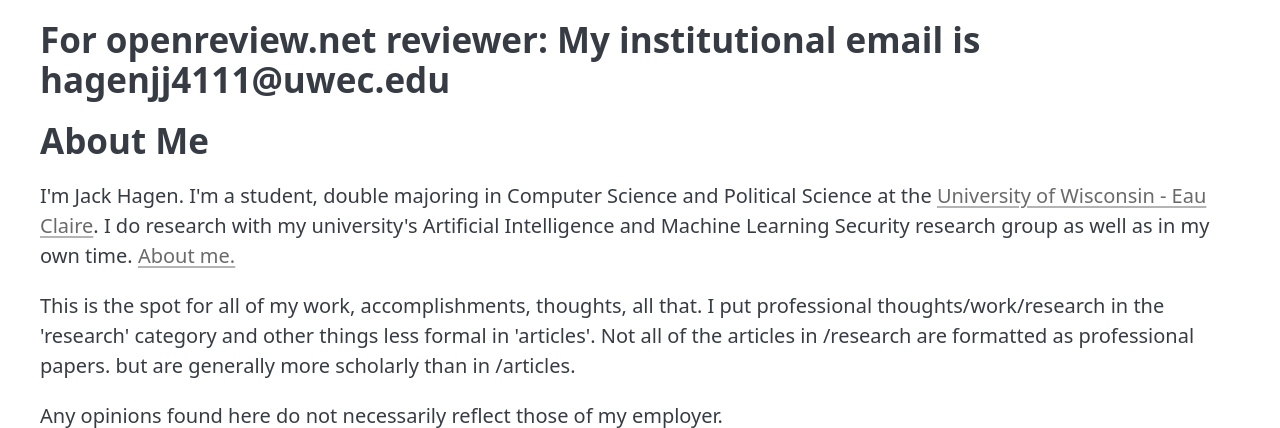
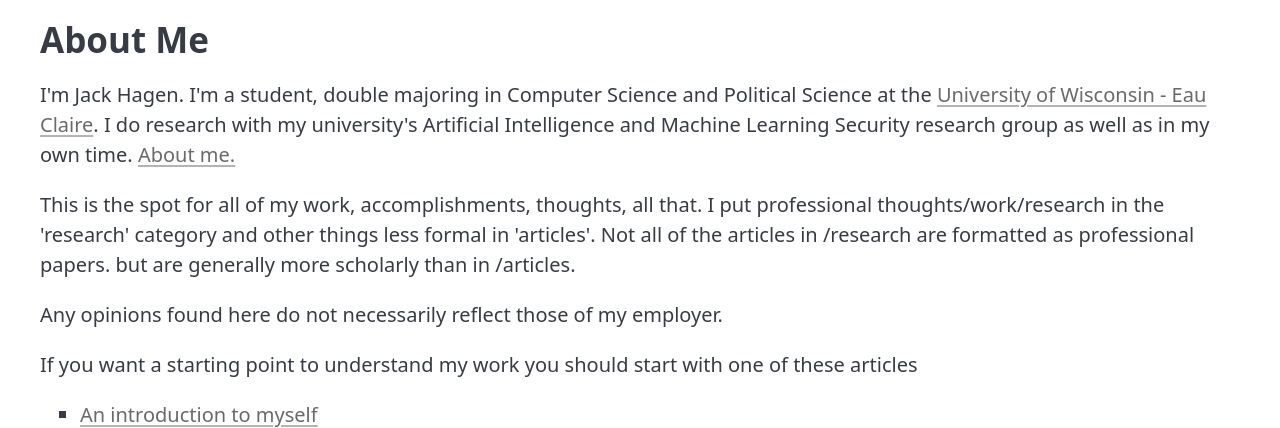
Before and after one commit to ThisIsNotANamepng/blog, a Flask app: page / in a window 1280 px wide. Shown: the part 105-533 px from the top of the page. Run offline with Flask 3, Linux system fonts and the light colour scheme.

Commit message:
Removed message for penreview

```diff
--- a/templates/index.html
+++ b/templates/index.html
@@ -16,7 +16,6 @@
     </header>
     <main class="container">
         <section id="about">
-            <h2>For openreview.net reviewer: My institutional email is hagenjj4111@uwec.edu</h2>
             <h2>About Me</h2>
             <p>I'm Jack Hagen. I'm a student, double majoring in Computer Science and Political Science at the <a href="https://uwec.edu">University of Wisconsin - Eau Claire</a>. I do research with my university's Artificial Intelligence and Machine Learning Security research group as well as in my own time. <a href="/articles/Introduction">About me.</a></p>
             <p>This is the spot for all of my work, accomplishments, thoughts, all that. I put professional thoughts/work/research in the 'research' category and other things less formal in 'articles'. Not all of the articles in /research are formatted as professional papers. but are generally more scholarly than in /articles.</p>
```
